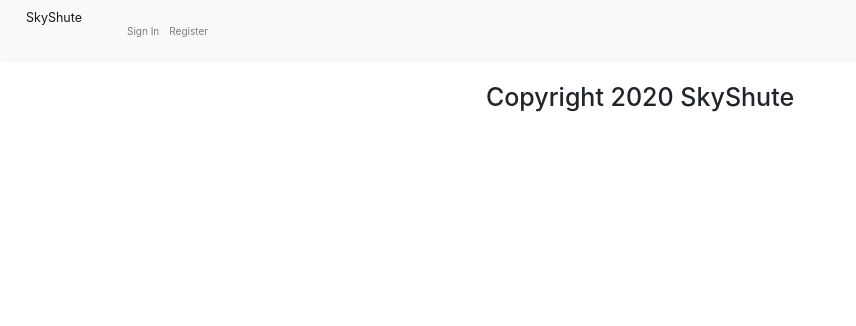
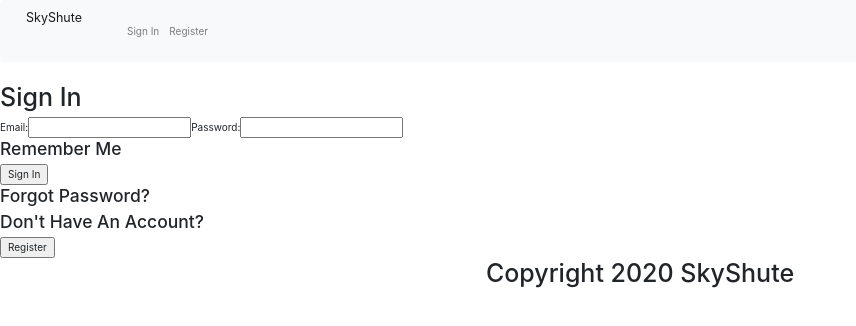
Before and after one commit to EllieChen-Git/frontend-pricing-portal-ERN, a React (Create React App) app: page /signin in a window 1280 px wide. Shown: the top 326 px of the page, without its empty margins (0-856 px from the left). Built offline with nearby package versions, Linux system fonts and the light colour scheme; no server answers.

Commit message:
updated pages

```diff
--- a/src/App.js
+++ b/src/App.js
@@ -7,6 +7,7 @@
 import LandingPage from "./components/pages/LandingPage";
 import { BrowserRouter, Route } from "react-router-dom";
 import RegisterForm from "./components/forms/RegisterForm";
+import SigninForm from "./components/forms/SignInForm";
 
 
 class App extends Component {
@@ -18,6 +19,7 @@
                     <Route path="/" component={NavBar} />
                     <Route exact path="/" component={LandingPage} />
                     <Route exact path="/register" component={RegisterForm} />
+                    <Route exact path="/signin" component={SigninForm} />
                     <Route path="/" component={Footer} />
                 </div>
             </BrowserRouter>
--- a/src/components/forms/SignInForm.js
+++ b/src/components/forms/SignInForm.js
@@ -0,0 +1,24 @@
+import React, { Component } from 'react';
+
+class SigninForm extends Component {
+    render() {
+        return (
+            <div>
+                <h1>Sign In</h1>
+                <form>
+                Email:
+                <input type="email" />
+                Password:
+                <input type="password" />
+                <h3>Remember Me</h3>
+                <input type="submit" value="Sign In"/>
+                </form>
+                <h3>Forgot Password?</h3>
+                <h3>Don't Have An Account?</h3>
+                <input type="submit" value="Register"/>
+            </div>
+            );
+  }
+}
+
+export default SigninForm;
--- a/src/components/pages/LandingPage.js
+++ b/src/components/pages/LandingPage.js
@@ -7,7 +7,7 @@
     render() {
         return (
             <div>
-                <img src="landingpageimage.png" alt="What's up"/>
+                <img src="landingpageimage.png" alt="background image of sydney at night"/>
                 <h1>Company</h1>
                     <p>SkyChute, is a Sydney based technology company that makes software for the property industry. SkyChutes' software, is breaking new ground and changing the way technology and the building industry relates</p>
                 <h2>Purpose</h2>
```
